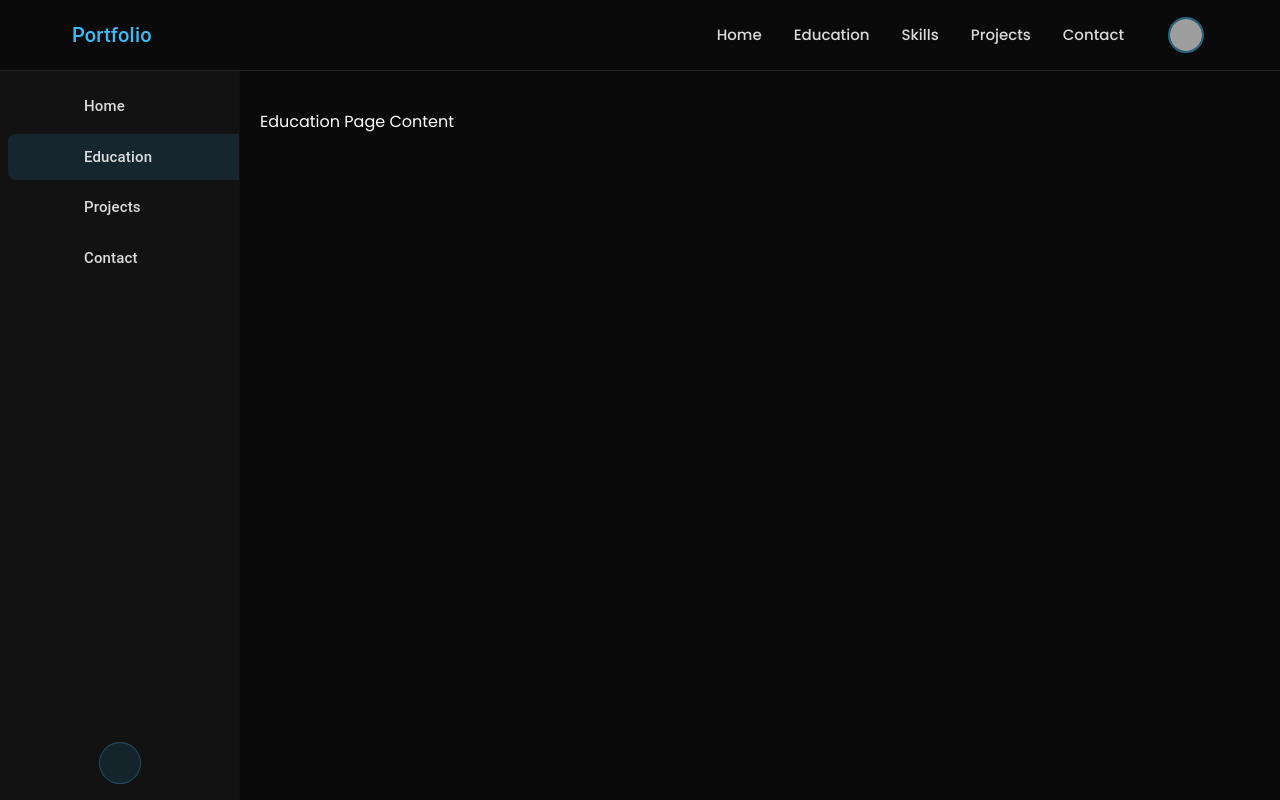
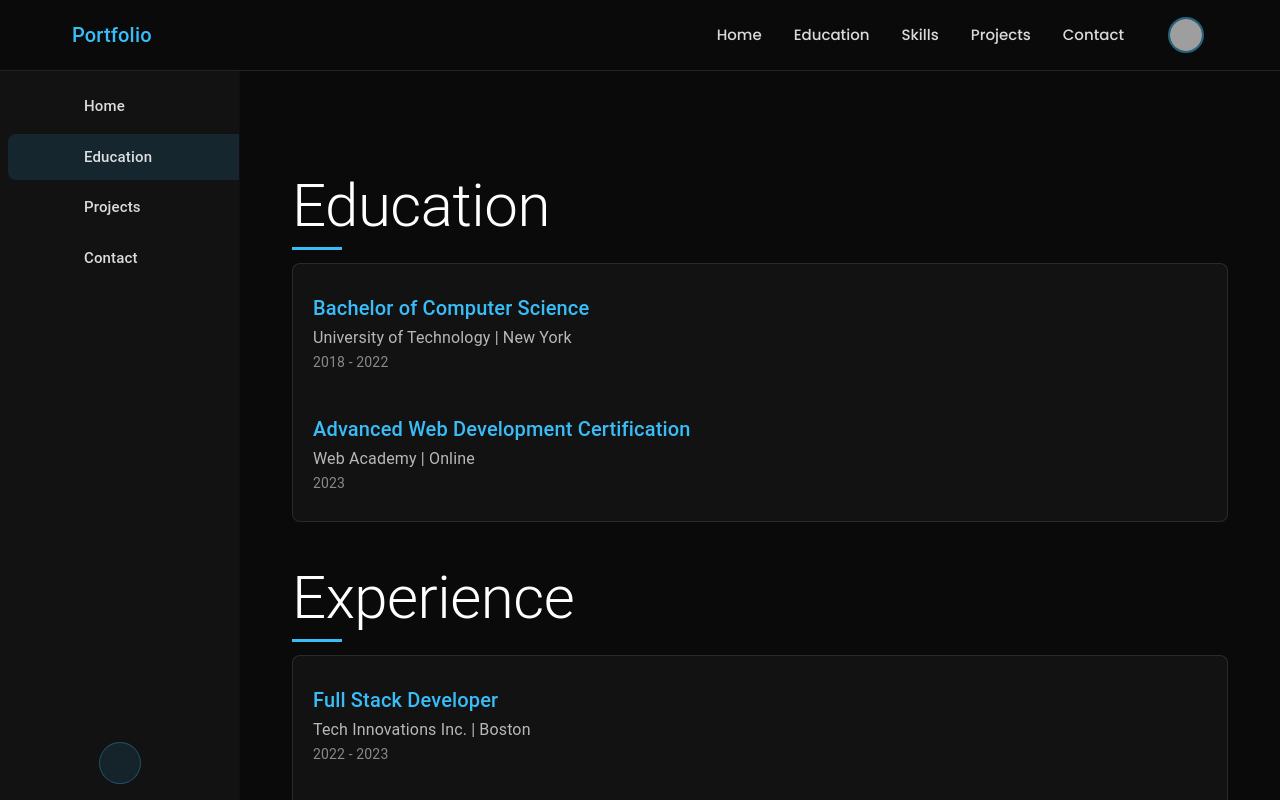
Before and after one commit to moizmoizdev/portfolio-v2, a React (Create React App) app: page /education in a window 1280 px wide. Shown: the top 800 px of the page. Built offline with nearby package versions, Linux system fonts and the light colour scheme; grey boxes are pictures that could not be loaded; some icons are missing.

Commit message:
Created basic Education section structure

```diff
--- a/package.json
+++ b/package.json
@@ -6,6 +6,7 @@
     "@emotion/react": "^11.14.0",
     "@emotion/styled": "^11.14.0",
     "@mui/icons-material": "^7.0.2",
+    "@mui/lab": "^7.0.0-beta.11",
     "@mui/material": "^7.0.2",
     "@testing-library/dom": "^10.4.0",
     "@testing-library/jest-dom": "^6.6.3",
--- a/src/App.js
+++ b/src/App.js
@@ -3,6 +3,7 @@ import './App.css';
 import Header from './components/layout/Header';
 import SideNav from './components/layout/SideNav';
 import HeroSection from './components/sections/Hero';
+import Education from './components/sections/Education';
 
 function App() {
   return (
@@ -15,7 +16,7 @@ function App() {
             <main className="main-content">
               <Routes>
                 <Route path="/" element={<Home />} />
-                <Route path="/education" element={<div>Education Page Content</div>} />
+                <Route path="/education" element={<Education />} />
                 <Route path="/skills" element={<div>Skills Page Content</div>} />
                 <Route path="/projects" element={<div>Projects Page Content</div>} />
                 <Route path="/contact" element={<div>Contact Page Content</div>} />
--- /dev/null
+++ b/src/components/sections/Education/Education.css
@@ -0,0 +1,63 @@
+.education-section {
+  padding: 60px 0;
+  background-color: var(--bg-primary);
+}
+
+.section-title {
+  color: var(--text-primary);
+  margin-bottom: 24px;
+  position: relative;
+  display: inline-block;
+}
+
+.section-title:after {
+  content: '';
+  position: absolute;
+  left: 0;
+  bottom: -8px;
+  width: 50px;
+  height: 3px;
+  background-color: var(--accent);
+}
+
+.education-list,
+.experience-list {
+  background-color: var(--bg-secondary);
+  border-radius: 8px;
+  padding: 0;
+  margin-bottom: 30px;
+  border: 1px solid var(--border);
+  overflow: hidden;
+}
+
+.education-item,
+.experience-item {
+  padding: 20px !important;
+}
+
+.item-title {
+  color: var(--accent);
+  font-weight: 600;
+  margin-bottom: 4px;
+}
+
+.item-subtitle {
+  color: var(--text-secondary);
+  font-weight: 500;
+  margin-bottom: 4px;
+}
+
+.item-years {
+  color: var(--text-tertiary);
+  font-size: 0.9rem;
+}
+
+@media (max-width: 768px) {
+  .education-section {
+    padding: 40px 0;
+  }
+
+  .section-title {
+    font-size: 1.75rem;
+  }
+}
--- /dev/null
+++ b/src/components/sections/Education/Education.jsx
@@ -0,0 +1,104 @@
+import React from 'react';
+import {
+  Container,
+  Typography,
+  Box,
+  List,
+  ListItem,
+  Divider
+} from '@mui/material';
+import './Education.css';
+
+const Education = () => {
+  const education = [
+    {
+      id: 1,
+      degree: 'Bachelor of Computer Science',
+      school: 'University of Technology',
+      location: 'New York',
+      years: '2018 - 2022'
+    },
+    {
+      id: 2,
+      degree: 'Advanced Web Development Certification',
+      school: 'Web Academy',
+      location: 'Online',
+      years: '2023'
+    }
+  ];
+
+  const experience = [
+    {
+      id: 1,
+      position: 'Full Stack Developer',
+      company: 'Tech Innovations Inc.',
+      location: 'Boston',
+      years: '2022 - 2023'
+    },
+    {
+      id: 2,
+      position: 'Senior Frontend Developer',
+      company: 'Digital Solutions Ltd.',
+      location: 'Remote',
+      years: '2023 - Present'
+    }
+  ];
+
+  return (
+    <Box className="education-section">
+      <Container maxWidth="lg">
+        <Typography variant="h2" className="section-title" gutterBottom>
+          Education
+        </Typography>
+
+        <List className="education-list">
+          {education.map((item) => (
+            <React.Fragment key={item.id}>
+              <ListItem className="education-item">
+                <Box className="education-content">
+                  <Typography variant="h6" className="item-title">
+                    {item.degree}
+                  </Typography>
+                  <Typography variant="subtitle1" className="item-subtitle">
+                    {item.school} | {item.location}
+                  </Typography>
+                  <Typography variant="body2" className="item-years">
+                    {item.years}
+                  </Typography>
+                </Box>
+              </ListItem>
+              {item.id !== education.length && <Divider />}
+            </React.Fragment>
+          ))}
+        </List>
+
+        <Typography variant="h2" className="section-title" gutterBottom sx={{ mt: 5 }}>
+          Experience
+        </Typography>
+
+        <List className="experience-list">
+          {experience.map((item) => (
+            <React.Fragment key={item.id}>
+              <ListItem className="experience-item">
+                <Box className="experience-content">
+                  <Typography variant="h6" className="item-title">
+                    {item.position}
+                  </Typography>
+                  <Typography variant="subtitle1" className="item-subtitle">
+                    {item.company} | {item.location}
+                  </Typography>
+                  <Typography variant="body2" className="item-years">
+                    {item.years}
+                  </Typography>
+                </Box>
+              </ListItem>
+              {item.id !== experience.length && <Divider />}
+            </React.Fragment>
+          ))}
+        </List>
+      </Container>
+    </Box>
+  );
+};
+
+export default Education;
--- /dev/null
+++ b/src/components/sections/Education/index.js
@@ -0,0 +1,2 @@
+import Education from './Education';
+export default Education;
```
Also changed, not shown: 1 other file (tests, documents, lock files or other folders).
